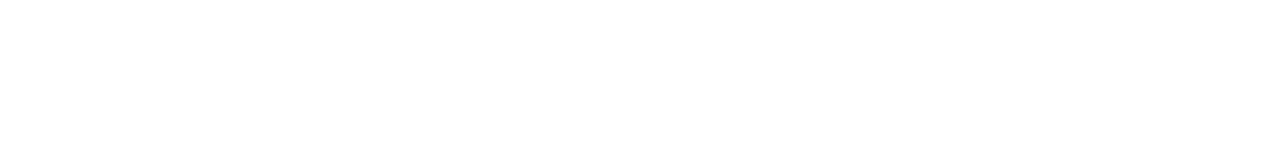
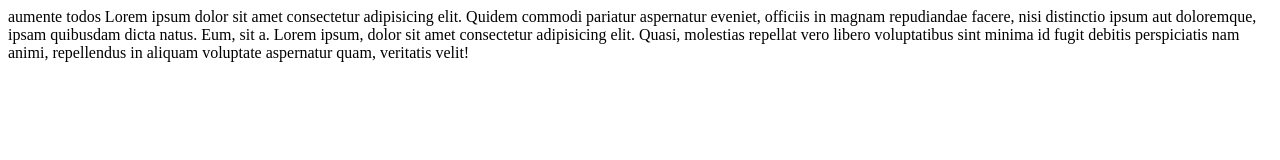
Before and after one commit to nadris/PracticaGit, a plain HTML site: page never.html in a window 1280 px wide. Drawn offline with Linux system fonts and the light colour scheme.

Commit message:
primer never

```diff
--- a/never.html
+++ b/never.html
@@ -6,6 +6,9 @@
     <title>Document</title>
 </head>
 <body>
+    aumente todos
+    Lorem ipsum dolor sit amet consectetur adipisicing elit. Quidem commodi pariatur aspernatur eveniet, officiis in magnam repudiandae facere, nisi distinctio ipsum aut doloremque, ipsam quibusdam dicta natus. Eum, sit a.
+    Lorem ipsum, dolor sit amet consectetur adipisicing elit. Quasi, molestias repellat vero libero voluptatibus sint minima id fugit debitis perspiciatis nam animi, repellendus in aliquam voluptate aspernatur quam, veritatis velit!
 
 </body>
 </html>
```
